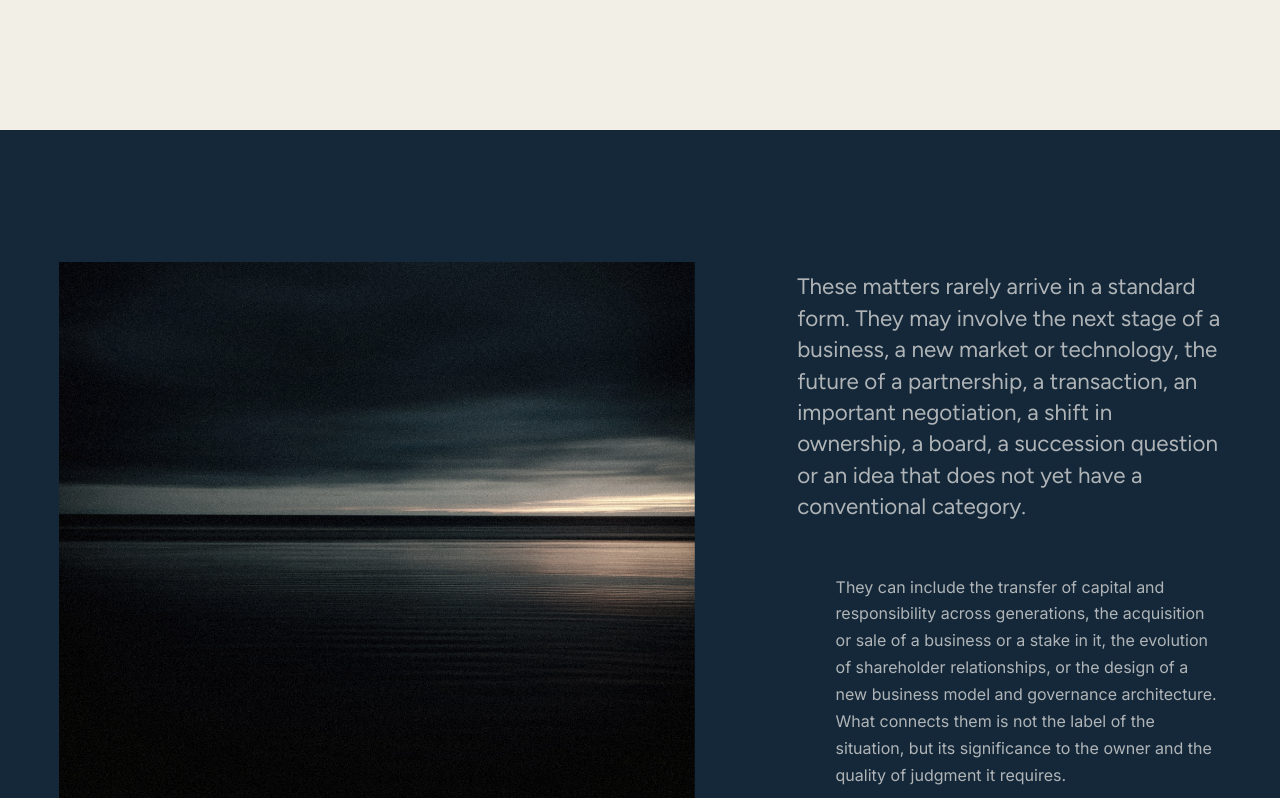
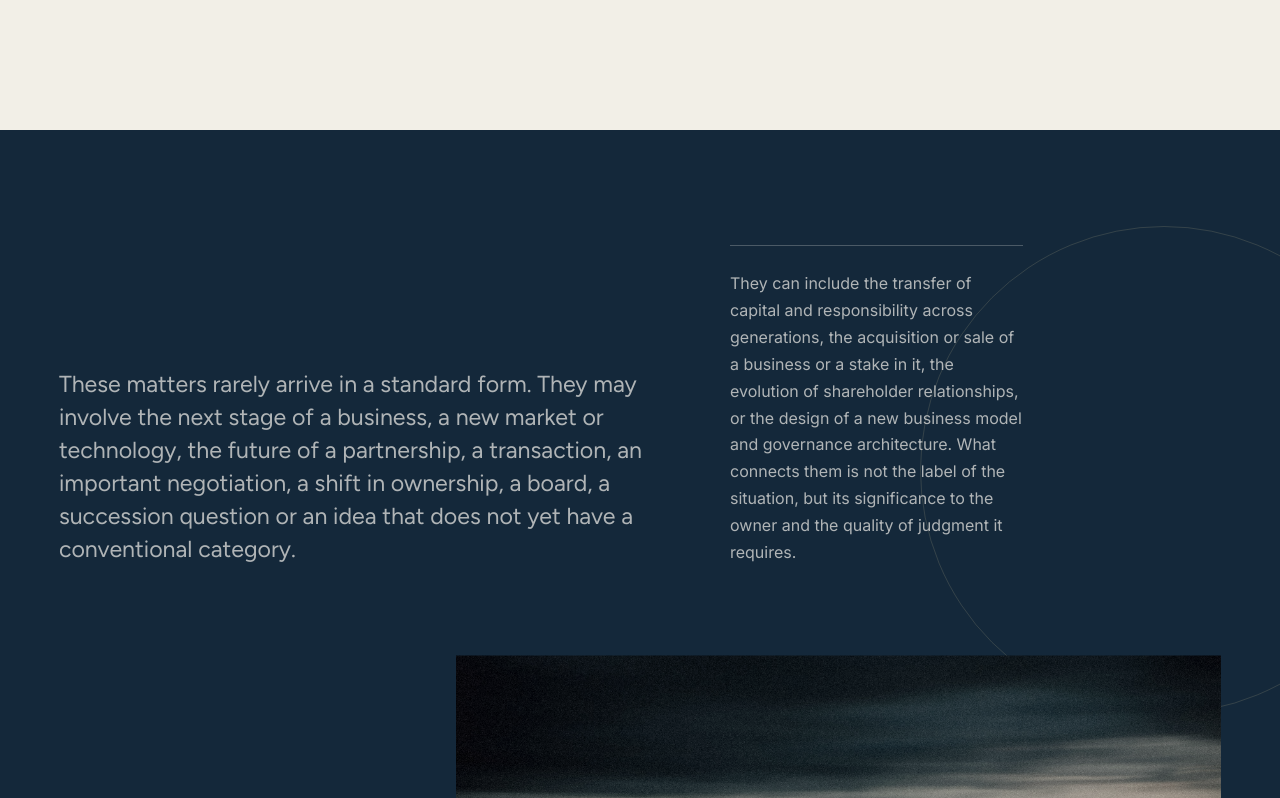
Before and after one commit to miheenko-i/mcg, a Next.js app: page / in a window 1280 px wide. Shown: the part 1342-2140 px from the top of the page. Built offline with nearby package versions, Linux system fonts and the light colour scheme.

Commit message:
Polish magazine-style firm sections

```diff
--- a/app/globals.css
+++ b/app/globals.css
@@ -124,11 +124,14 @@ h1, h2, h3, .menu-overlay nav button { font-family: 'Figtree', 'Helvetica Neue',
 .hero-bottom p { max-width: 31rem; margin: 0; color: rgba(250,248,242,0.84); font-family: 'Figtree', 'Helvetica Neue', Arial, sans-serif; font-size: clamp(0.98rem, 1.08vw, 1.2rem); line-height: 1.6; }
 
 .firm-story {
+  position: relative;
   display: grid;
   gap: clamp(4rem, 8vw, 9rem);
   align-items: center;
+  overflow: hidden;
   padding: clamp(6rem, 9vw, 9rem) var(--page-gutter);
 }
+.firm-story__media, .firm-story__copy { position: relative; z-index: 1; }
 .firm-story__media { overflow: hidden; }
 .firm-story__media img { display: block; width: 100%; height: 100%; object-fit: cover; transition: transform 900ms cubic-bezier(0.22,1,0.36,1); }
 .firm-story:hover .firm-story__media img { transform: scale(1.025); }
@@ -143,20 +146,23 @@ h1, h2, h3, .menu-overlay nav button { font-family: 'Figtree', 'Helvetica Neue',
 .firm-story--1 .firm-story__paragraphs { grid-template-columns: minmax(0, 1fr); gap: clamp(3rem, 5vw, 5.5rem); }
 .firm-story--1 .firm-story__paragraphs p:first-child { max-width: 19em; font-family: 'Figtree', 'Helvetica Neue', Arial, sans-serif; font-size: clamp(1.7rem, 2.25vw, 2.6rem); letter-spacing: -0.025em; line-height: 1.2; }
 .firm-story--1 .firm-story__paragraphs p:last-child { max-width: 35rem; margin-left: auto; padding-left: 1.7rem; border-left: 1px solid var(--gold); font-size: clamp(1rem, 1.08vw, 1.15rem); line-height: 1.72; }
-.firm-story--2 { grid-template-columns: minmax(20rem, 1.08fr) minmax(20rem, 0.72fr); min-height: 50rem; background: var(--navy); color: var(--white); }
-.firm-story--2 .firm-story__media { width: 100%; height: min(67vh, 44rem); justify-self: start; }
-.firm-story--2 .firm-story__copy { grid-column: 2; }
+.firm-story--2 { grid-template-columns: repeat(12, minmax(0, 1fr)); grid-template-rows: auto auto; gap: clamp(4rem, 7vw, 7rem) clamp(1rem, 2.2vw, 2.5rem); min-height: 58rem; align-items: start; background: var(--navy); color: var(--white); }
+.firm-story--2::before { position: absolute; top: 6rem; right: -8rem; width: min(38vw, 34rem); aspect-ratio: 1; border: 1px solid rgba(199,186,143,0.18); border-radius: 50%; content: ''; }
+.firm-story--2 .firm-story__media { grid-row: 2; grid-column: 5 / 13; width: 100%; height: min(48vh, 31rem); justify-self: end; }
+.firm-story--2 .firm-story__copy { grid-row: 1; grid-column: 1 / 11; }
 .firm-story--2 .firm-story__media img { filter: grayscale(0.25) sepia(0.09) saturate(0.63) contrast(1.04); }
-.firm-story--2 .firm-story__paragraphs { grid-template-columns: 1fr; gap: clamp(2.5rem, 4vw, 4.5rem); }
-.firm-story--2 .firm-story__paragraphs p:first-child { max-width: 27em; font-family: 'Figtree', 'Helvetica Neue', Arial, sans-serif; font-size: clamp(1.4rem, 1.7vw, 1.9rem); line-height: 1.4; }
-.firm-story--2 .firm-story__paragraphs p:last-child { max-width: 33rem; margin-left: clamp(0rem, 3vw, 4rem); }
+.firm-story--2 .firm-story__paragraphs { grid-template-columns: minmax(0, 1.34fr) minmax(17rem, 0.66fr); gap: clamp(3rem, 6vw, 7rem); align-items: end; }
+.firm-story--2 .firm-story__paragraphs p:first-child { max-width: 31em; font-family: 'Figtree', 'Helvetica Neue', Arial, sans-serif; font-size: clamp(1.45rem, 1.8vw, 2rem); line-height: 1.42; }
+.firm-story--2 .firm-story__paragraphs p:last-child { max-width: 28rem; padding-top: 1.5rem; border-top: 1px solid rgba(250,248,242,0.24); }
 .firm-story--2 .firm-story__paragraphs p { color: var(--muted-light); }
-.firm-story--3 { grid-template-columns: minmax(0, 1fr); gap: clamp(4rem, 7vw, 7rem); min-height: 52rem; background: var(--white); color: var(--navy); }
-.firm-story--3 .firm-story__media { width: min(84%, 66rem); height: min(54vh, 35rem); justify-self: end; }
+.firm-story--3 { grid-template-columns: repeat(12, minmax(0, 1fr)); gap: clamp(4rem, 7vw, 7rem) clamp(1rem, 2.2vw, 2.5rem); min-height: 55rem; align-items: start; background: var(--white); color: var(--navy); }
+.firm-story--3::after { position: absolute; top: 40%; right: 8%; width: min(31vw, 28rem); aspect-ratio: 1; border: 1px solid rgba(20,40,58,0.15); border-radius: 50%; content: ''; transform: translateY(-50%); }
+.firm-story--3 .firm-story__media { grid-column: 1 / 8; width: 100%; height: min(44vh, 29rem); justify-self: start; }
+.firm-story--3 .firm-story__copy { grid-column: 3 / 13; }
 .firm-story--3 .firm-story__media img { filter: grayscale(0.32) sepia(0.1) saturate(0.55) contrast(1.02); }
 .firm-story--3 .firm-story__paragraphs { grid-template-columns: minmax(0, 1.32fr) minmax(16rem, 0.68fr); align-items: end; }
-.firm-story--3 .firm-story__paragraphs p:first-child { max-width: 28em; font-family: 'Figtree', 'Helvetica Neue', Arial, sans-serif; font-size: clamp(1.45rem, 1.95vw, 2.2rem); letter-spacing: -0.018em; line-height: 1.4; }
-.firm-story--3 .firm-story__paragraphs p:last-child { max-width: 27rem; }
+.firm-story--3 .firm-story__paragraphs p:first-child { max-width: 31em; font-family: 'Figtree', 'Helvetica Neue', Arial, sans-serif; font-size: clamp(1.45rem, 1.85vw, 2.05rem); letter-spacing: -0.018em; line-height: 1.42; }
+.firm-story--3 .firm-story__paragraphs p:last-child { max-width: 25rem; padding-top: 1.5rem; border-top: 1px solid var(--line-dark); }
 .firm-story--3 .firm-story__paragraphs p { color: var(--muted-dark); }
 
 .values { background: var(--navy-deep); color: var(--white); padding: clamp(7rem, 10vw, 11rem) var(--page-gutter); }
@@ -271,12 +277,12 @@ h1, h2, h3, .menu-overlay nav button { font-family: 'Figtree', 'Helvetica Neue',
   .hero-bottom p { max-width: 36rem; }
   .firm-story, .firm-story--2, .firm-story--3 { grid-template-columns: 1fr; min-height: 0; gap: 3.5rem; }
   .firm-story__media, .firm-story--1 .firm-story__media, .firm-story--2 .firm-story__media, .firm-story--3 .firm-story__media { grid-row: auto; grid-column: auto; width: 100%; max-width: none; height: min(62vw, 36rem); justify-self: stretch; }
-  .firm-story__copy, .firm-story--1 .firm-story__copy, .firm-story--2 .firm-story__copy { grid-row: auto; grid-column: auto; }
+  .firm-story__copy, .firm-story--1 .firm-story__copy, .firm-story--2 .firm-story__copy, .firm-story--3 .firm-story__copy { grid-row: auto; grid-column: auto; }
   .firm-story--1 .firm-story__copy { order: -1; }
   .firm-story--1 .eyebrow { margin-bottom: 3rem; }
   .firm-story--1 .firm-story__paragraphs p:last-child { margin-left: 0; }
   .firm-story--2 .firm-story__paragraphs, .firm-story--3 .firm-story__paragraphs { grid-template-columns: 1fr; }
-  .firm-story--2 .firm-story__paragraphs p:last-child { margin-left: 0; }
+  .firm-story--2::before, .firm-story--3::after { width: 22rem; opacity: 0.7; }
   .value-grid { grid-template-columns: 1fr; }
   .value-grid article, .value-grid article + article { min-height: 0; padding: 2rem 0 4rem; border-right: 0; border-bottom: 1px solid var(--line-light); }
   .contact-layout { grid-template-columns: 1fr; gap: 5rem; }
```
